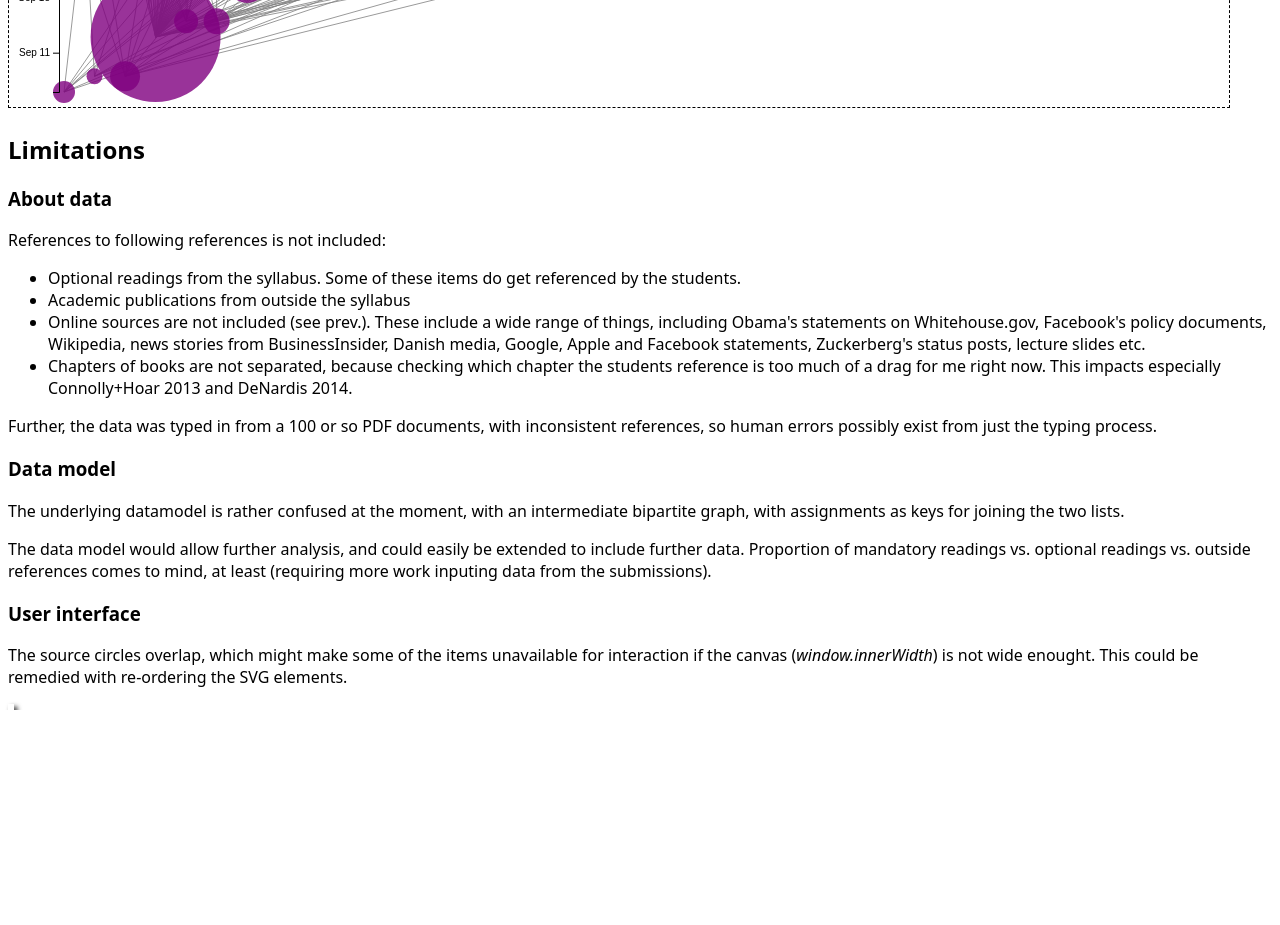
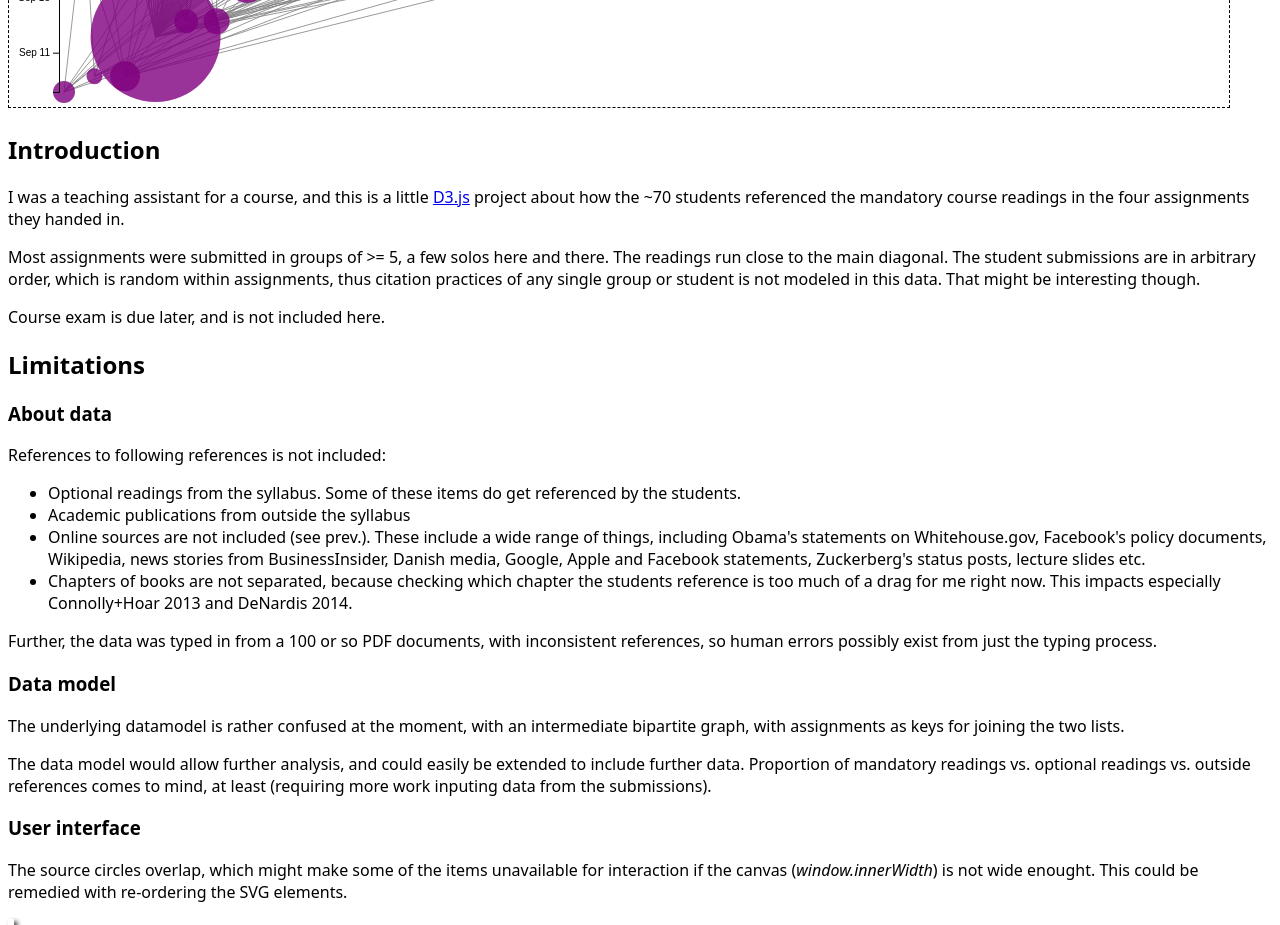
Before and after one commit to xmacex/courseBibliographyTimeline, a plain HTML site: page courseBibliographyTimeline.html in a window 1280 px wide. Shown: the part 780-1705 px from the top of the page. Before the commit the page ends 1490 px from the top, so only its background shows below. Drawn offline with nearby package versions, Linux system fonts and the light colour scheme.

Commit message:
Further project documentation

```diff
--- a/courseBibliographyTimeline.html
+++ b/courseBibliographyTimeline.html
@@ -10,6 +10,23 @@
       <h1>Reference network of a Autumn 2016 course</h1>
       <div id="graph" />
       <script src="courseBibliographyTimeline.js"></script>
+      <h2>Introduction</h2>
+      <p>I was a teaching assistant for a course, and this is a
+	little <a href="http://d3js.org">D3.js</a> project about how
+	the ~70 students referenced the mandatory course readings in
+	the four assignments they handed in.
+      </p>
+
+      <p>Most assignments were submitted in groups of >= 5, a few
+	solos here and there. The readings run close to the main
+	diagonal. The student submissions are in arbitrary order,
+	which is random within assignments, thus citation practices of
+	any single group or student is not modeled in this data. That
+	might be interesting though.
+      </p>
+
+      <p>Course exam is due later, and is not included here.
+      </p>
       <h2>Limitations</h2>
       <h3>About data</h3>
       <p>References to following references is not included:
```
Also changed, not shown: 1 other file.
